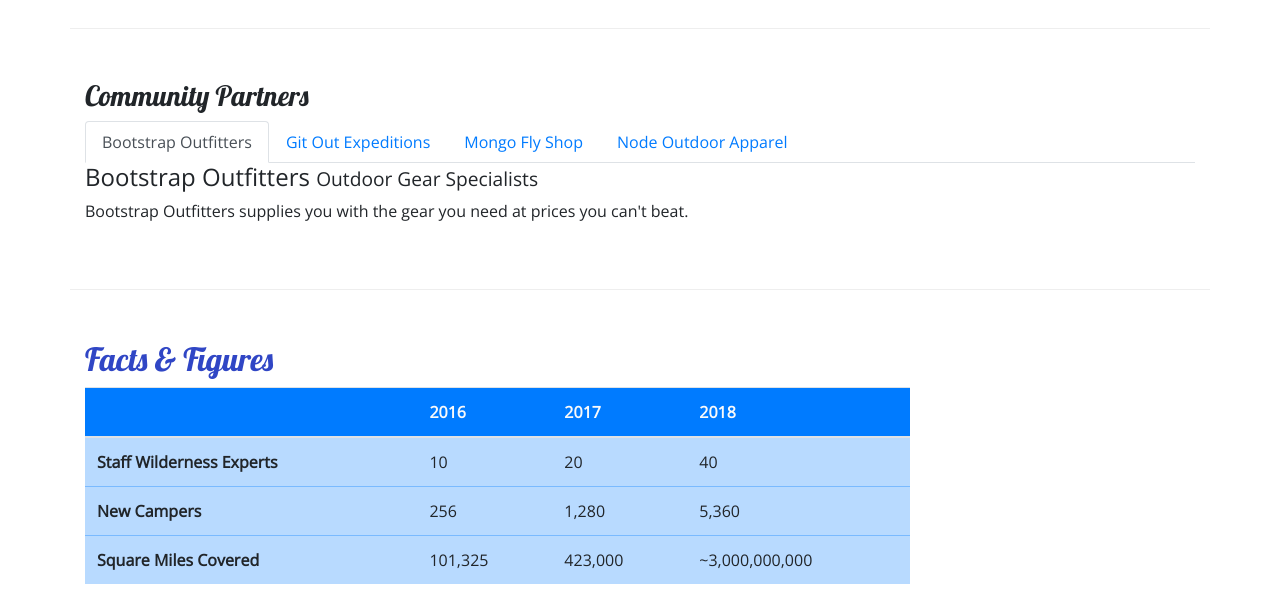
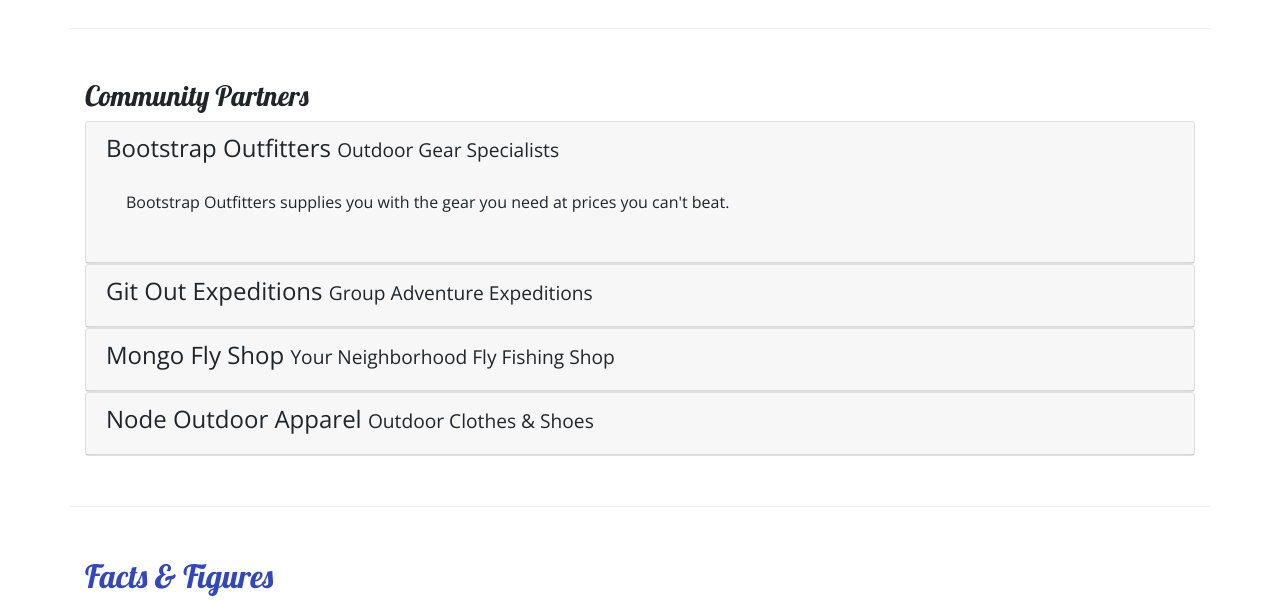
Before and after one commit to Santi-dog/nucamp-bootstrap, a website: page aboutus.html in a window 1280 px wide. Shown: the part 800-1401 px from the top of the page. Drawn offline with nearby package versions, Linux system fonts and the light colour scheme.

Commit message:
10th Commit - Accordion

```diff
--- a/aboutus.html
+++ b/aboutus.html
@@ -103,28 +103,58 @@
         <div class="row row-content">
             <div class="col">
                 <h3>Community Partners</h3>
-                <ul class="nav nav-tabs">
-                    <li class="nav-item"><a class="nav-link active" href="#bootstrap" role="tab" data-toggle="tab">Bootstrap Outfitters</a></li>
-                    <li class="nav-item"><a class="nav-link" href="#git" role="tab" data-toggle="tab">Git Out Expeditions</a></li>
-                    <li class="nav-item"><a class="nav-link" href="#mongo" role="tab" data-toggle="tab">Mongo Fly Shop</a></li>
-                    <li class="nav-item"><a class="nav-link" href="#node" role="tab" data-toggle="tab">Node Outdoor Apparel</a></li>
-                </ul>
-                <div class="tab-content">
-                    <div role="tabpanel" class="tab-pane fade show active" id="bootstrap">
-                        <h4>Bootstrap Outfitters <small>Outdoor Gear Specialists</small></h4>
-                        <p class="d-none d-sm-block">Bootstrap Outfitters supplies you with the gear you need at prices you can't beat.</p>
+                <div id="accordion">
+                    <div class="card">
+                        <div role="tab" class="card-header">
+                            <h4>
+                                <a class="collapsed" data-toggle="collapse" data-target="#bootstrap">Bootstrap Outfitters <small>Outdoor Gear Specialists</small>
+                                </a>
+                            </h4>
+                            <div class="collapse show" id="bootstrap" data-parent="#accordion">
+                                <div class="card-body">
+                                    <p class="d-none d-sm-block">Bootstrap Outfitters supplies you with the gear you need at prices you can't beat.</p>
+                                </div>
+                            </div>
+                        </div>
                     </div>
-                    <div role="tabpanel" class="tab-pane fade" id="git">
-                        <h4>Git Out Expeditions <small>Group Adventure Expeditions</small></h4>
-                        <p class="d-none d-sm-block">Join Git Out Expeditions to explore new horizons with a group of other adventurers!</p>
+                    <div class="card">
+                        <div role="tab" class="card-header">
+                            <h4>
+                                <a class="collapsed" data-toggle="collapse" data-target="#git">Git Out Expeditions <small>Group Adventure Expeditions</small>
+                                </a>
+                            </h4>
+                            <div class="collapse" id="git" data-parent="#accordion">
+                                <div class="card-body">
+                                    <p class="d-none d-sm-block">Join Git Out Expeditions to explore new horizons with a group of other adventurers!</p>
+                                </div>
+                            </div>
+                        </div>
                     </div>
-                    <div role="tabpanel" class="tab-pane fade" id="mongo">
-                        <h4>Mongo Fly Shop <small>Your Neighborhood Fly Fishing Shop</small></h4>
-                        <p class="d-none d-sm-block">Need a new fishing pole, a tacklebox, or flies of all kinds? Stop by Mongo Fly Shop.</p>
+                    <div class="card">
+                        <div role="tab" class="card-header">
+                            <h4>
+                                <a class="collapsed" data-toggle="collapse" data-target="#mongo">Mongo Fly Shop <small>Your Neighborhood Fly Fishing Shop</small>
+                                </a>
+                            </h4>
+                            <div class="collapse" id="mongo" data-parent="#accordion">
+                                <div class="card-body">
+                                    <p class="d-none d-sm-block">Need a new fishing pole, a tacklebox, or flies of all kinds? Stop by Mongo Fly Shop.</p>
+                                </div>
+                            </div>
+                        </div>
                     </div>
-                    <div role="tabpanel" class="tab-pane fade" id="node">
-                        <h4>Node Outdoor Apparel <small>Outdoor Clothes & Shoes</small></h4>
-                        <p class="d-none d-sm-block">From polar fleeces to swimsuits, hiking boots to waders, a visit to Node will be sure to get you covered.</p>
+                    <div class="card">
+                        <div role="tab" class="card-header">
+                            <h4>
+                                <a class="collapsed" data-toggle="collapse" data-target="#node">Node Outdoor Apparel <small>Outdoor Clothes & Shoes</small>
+                                </a>
+                            </h4>
+                            <div class="collapse" id="node" data-parent="#accordion">
+                                <div class="card-body">
+                                    <p class="d-none d-sm-block">From polar fleeces to swimsuits, hiking boots to waders, a visit to Node will be sure to get you covered.</p>
+                                </div>
+                            </div>
+                        </div>
                     </div>
                 </div>
             </div>
```
